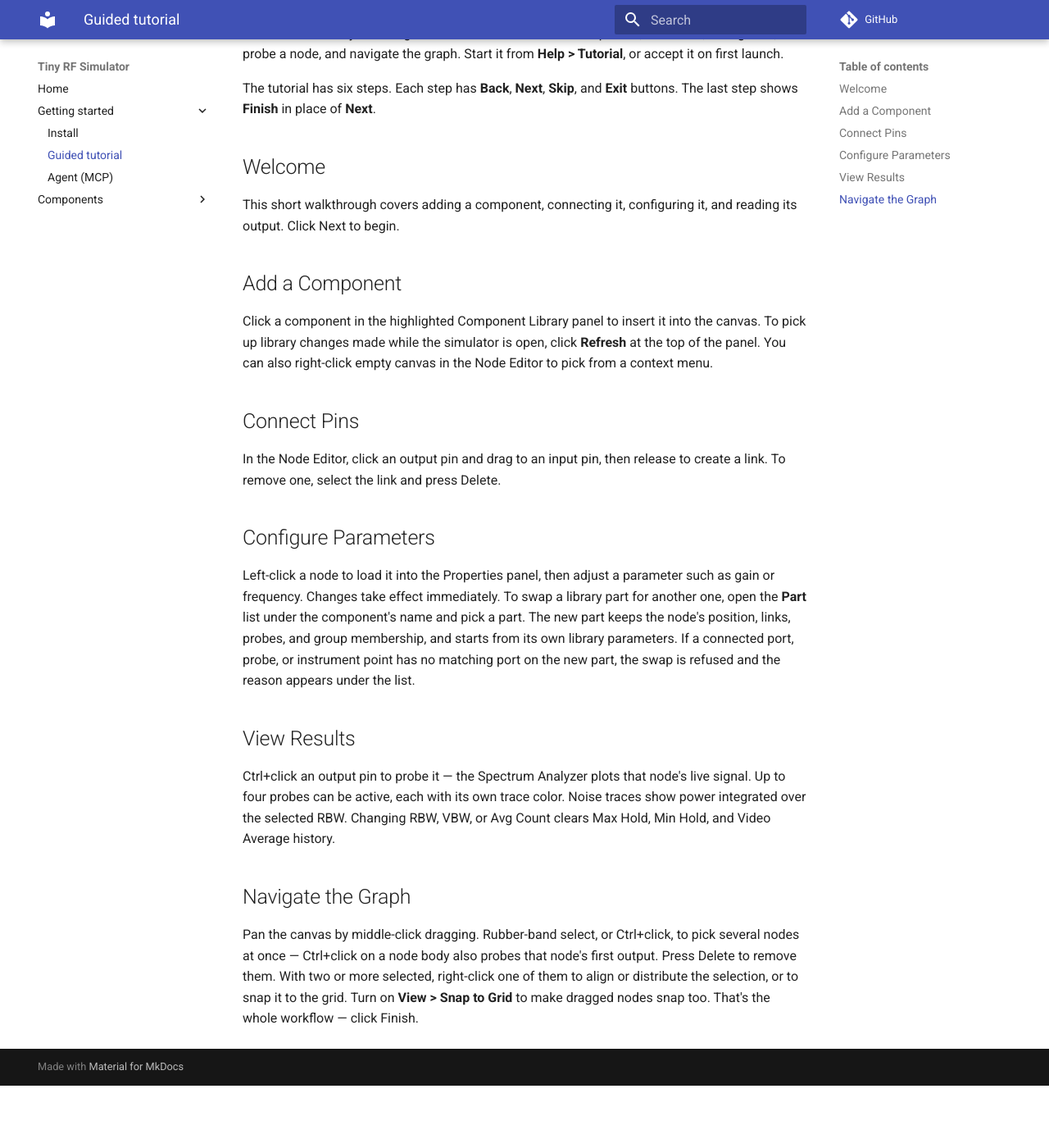
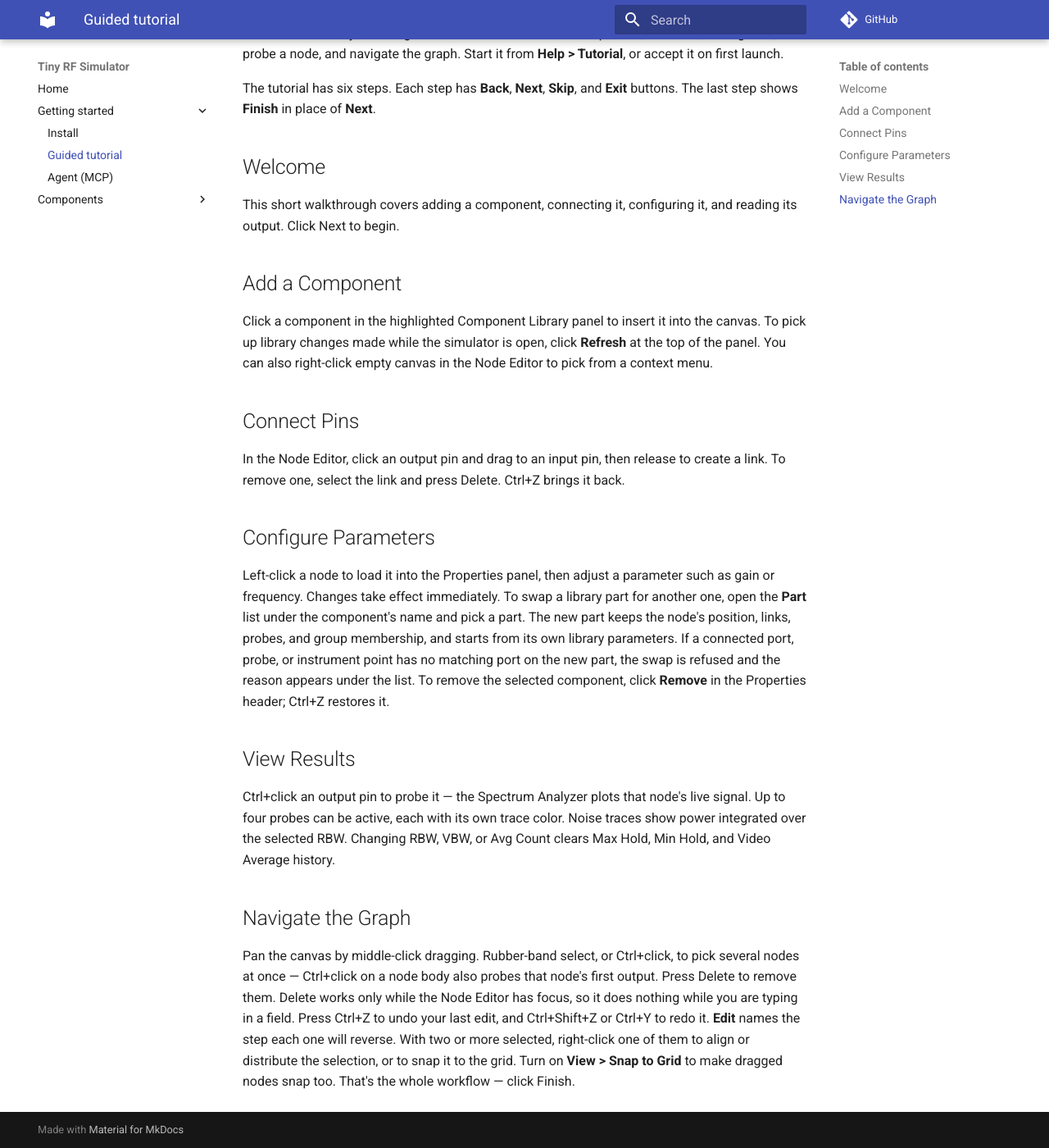
Before and after one commit to striderZA/Tiny-RF-Simulator, an MkDocs documentation site: the page built from manual/pages/tutorial.md, in a window 1280 px wide and 1400 px high, scrolled down 152 px. Shown: the whole window at 82% size. Built offline with MkDocs 1.6.1 and Material for MkDocs 9.7.7, drawn with Linux system fonts in a browser that asks for light colours; comment, search, counter and statistics services are not loaded; before the commit the page ends 1476 px from its top, so only the background shows below that.

Commit message:
docs(manual): describe undo, redo, and Delete focus
Ctrl+Z, Ctrl+Shift+Z and Ctrl+Y, the Edit menu names, Delete only while the Node Editor has focus, the Properties Remove button, and the agent revert clearing undo history.

```diff
--- a/manual/pages/tutorial.md
+++ b/manual/pages/tutorial.md
@@ -16,11 +16,11 @@ can also right-click empty canvas in the Node Editor to pick from a context menu
 
 ## Connect Pins
 
-In the Node Editor, click an output pin and drag to an input pin, then release to create a link. To remove one, select the link and press Delete.
+In the Node Editor, click an output pin and drag to an input pin, then release to create a link. To remove one, select the link and press Delete. Ctrl+Z brings it back.
 
 ## Configure Parameters
 
-Left-click a node to load it into the Properties panel, then adjust a parameter such as gain or frequency. Changes take effect immediately. To swap a library part for another one, open the **Part** list under the component's name and pick a part. The new part keeps the node's position, links, probes, and group membership, and starts from its own library parameters. If a connected port, probe, or instrument point has no matching port on the new part, the swap is refused and the reason appears under the list.
+Left-click a node to load it into the Properties panel, then adjust a parameter such as gain or frequency. Changes take effect immediately. To swap a library part for another one, open the **Part** list under the component's name and pick a part. The new part keeps the node's position, links, probes, and group membership, and starts from its own library parameters. If a connected port, probe, or instrument point has no matching port on the new part, the swap is refused and the reason appears under the list. To remove the selected component, click **Remove** in the Properties header; Ctrl+Z restores it.
 
 ## View Results
 
@@ -29,4 +29,4 @@ Noise traces show power integrated over the selected RBW. Changing RBW, VBW, or
 
 ## Navigate the Graph
 
-Pan the canvas by middle-click dragging. Rubber-band select, or Ctrl+click, to pick several nodes at once — Ctrl+click on a node body also probes that node's first output. Press Delete to remove them. With two or more selected, right-click one of them to align or distribute the selection, or to snap it to the grid. Turn on **View > Snap to Grid** to make dragged nodes snap too. That's the whole workflow — click Finish.
+Pan the canvas by middle-click dragging. Rubber-band select, or Ctrl+click, to pick several nodes at once — Ctrl+click on a node body also probes that node's first output. Press Delete to remove them. Delete works only while the Node Editor has focus, so it does nothing while you are typing in a field. Press Ctrl+Z to undo your last edit, and Ctrl+Shift+Z or Ctrl+Y to redo it. **Edit** names the step each one will reverse. With two or more selected, right-click one of them to align or distribute the selection, or to snap it to the grid. Turn on **View > Snap to Grid** to make dragged nodes snap too. That's the whole workflow — click Finish.
```
Also changed, not shown: manual/pages/agent.md (+1 -0 lines).
